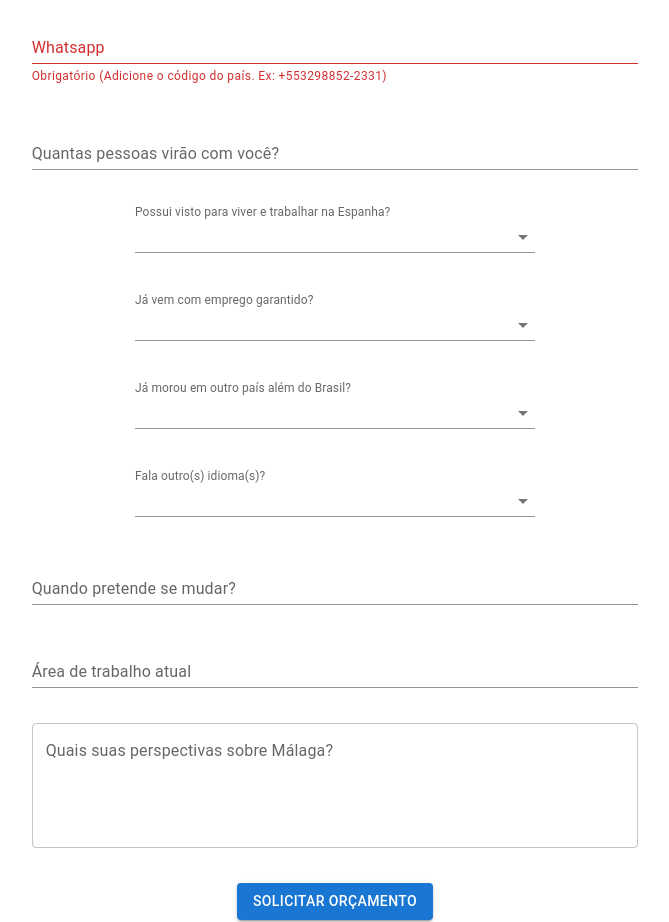
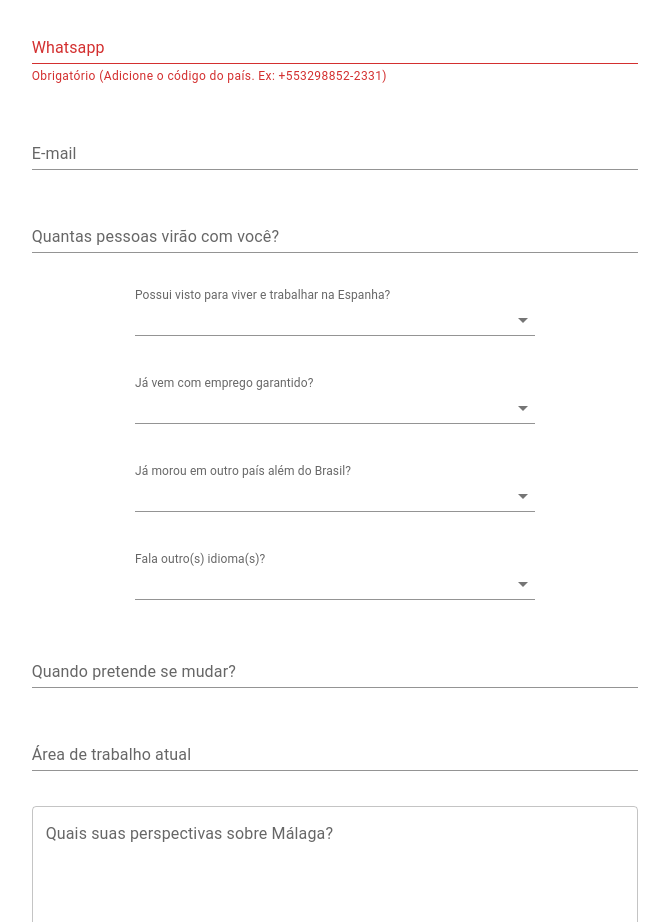
Before and after one commit to rrnazario/blog-builder, a React (Create React App) app: page /formulario in a window 1280 px wide. Shown: the part 820-1742 px from the top of the page, without its empty margins (305-974 px from the left). Built offline with nearby package versions, Linux system fonts and the light colour scheme; no server answers.

Commit message:
feature: add email

```diff
--- a/src/features/contact-form/contact-form.page.tsx
+++ b/src/features/contact-form/contact-form.page.tsx
@@ -12,6 +12,7 @@ import { toast } from "react-toastify";
 interface FormValues {
     nome: string,
     whatsapp: string,
+    email: string,
     quantasPessoasMais?: number,
     temDocumento?: boolean,
     vemComCriancas?: boolean,
@@ -118,6 +119,16 @@ export default function ContactForm() {
                     error={!form.whatsapp || form.whatsapp.trim() === ''}
                     helperText={'Obrigatório (Adicione o código do país. Ex: +553298852-2331)'}
                 />
+                <LimitedTextField
+                    maxLength={30}
+                    className='txt-box txt-box-medium'
+                    id="email-contato"
+                    label="E-mail"
+                    type="email"
+                    variant="standard"
+                    value={form.email}
+                    onChange={(e) => setForm({ ...form, email: e.target.value })}
+                />
                 <TextField
                     className='txt-box txt-box-medium'
                     id="numero-pessoas"
```
